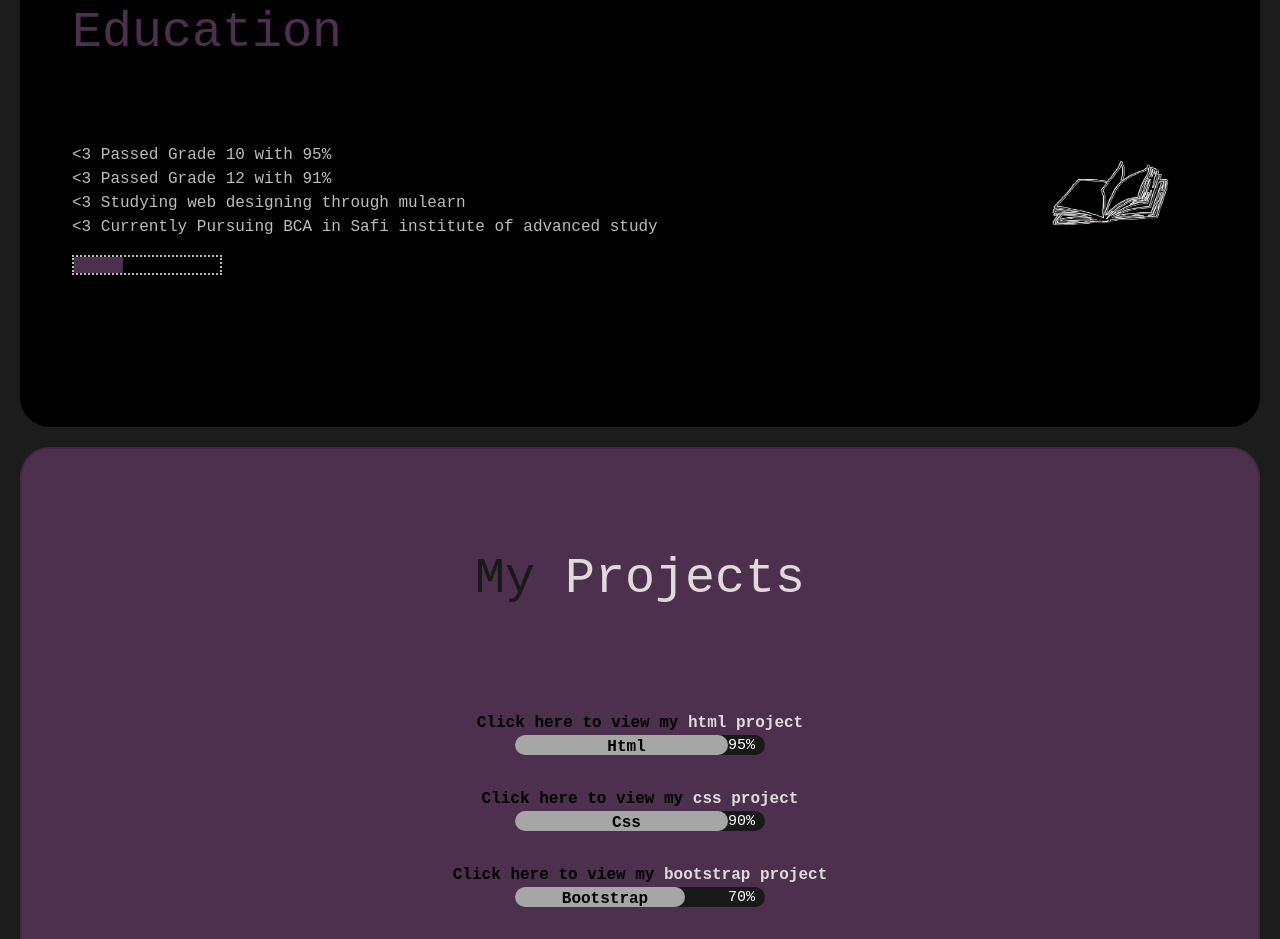
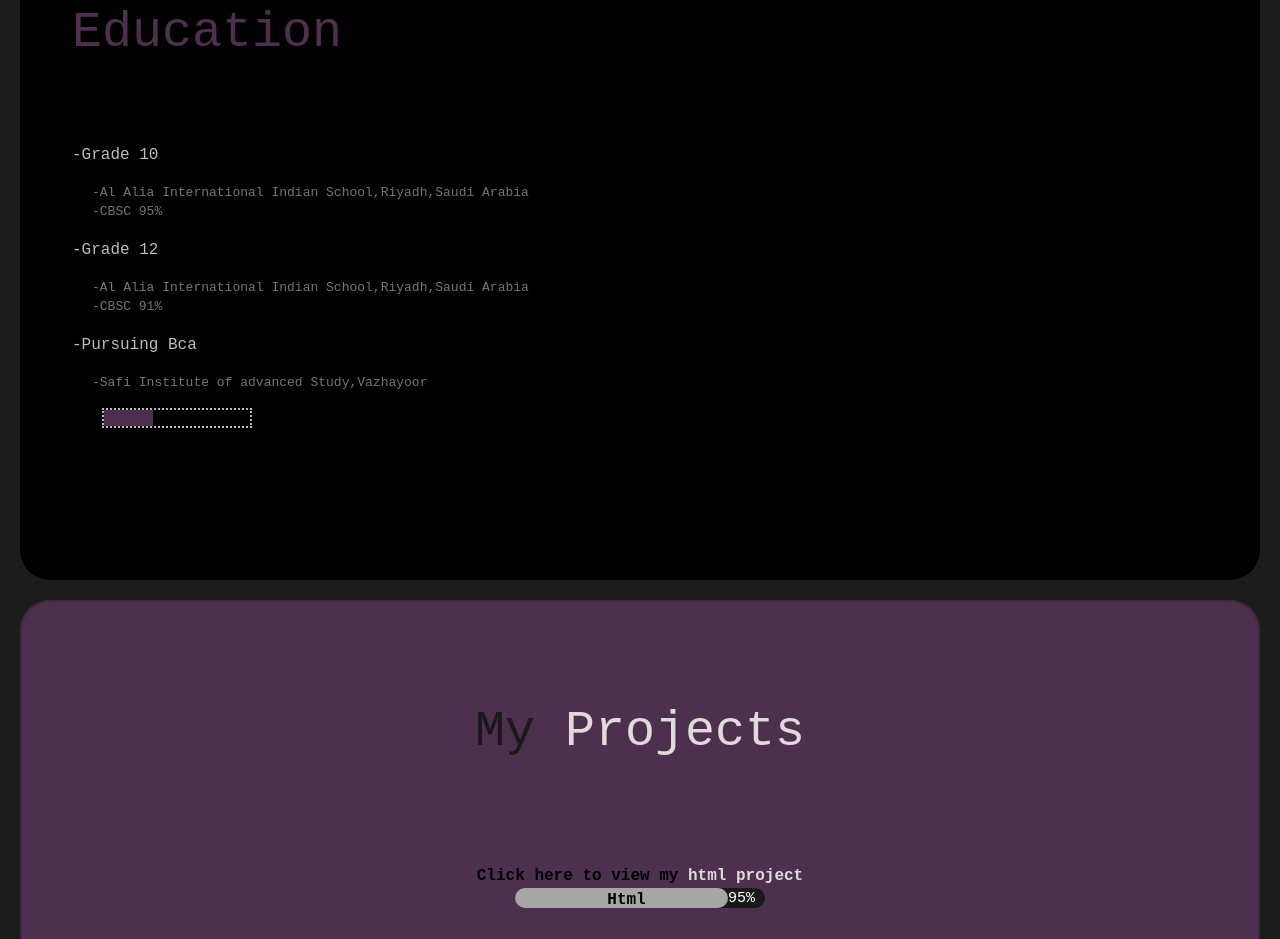
Before and after one commit to whoTheMac/finalproj, a plain HTML site: page index.html in a window 1280 px wide. Shown: the part 1475-2414 px from the top of the page. Drawn offline with nearby package versions, Linux system fonts and the light colour scheme.

Commit message:
Update index.html

```diff
--- a/index.html
+++ b/index.html
@@ -107,6 +107,7 @@
         border:2px dotted rgb(189, 185, 185);
         width:150px;
         height:20px;
+        margin-left:30px;
     }
     .purple{
         background-color: rgb(77, 48, 77);
@@ -114,8 +115,7 @@
         height:100%;
     }
     .eduu{
-        display:flex;
-        justify-content: space-between;
+
     }
     #Contact{
         text-align: center;
@@ -215,6 +215,12 @@
         padding-left:10px;
         font-weight: bold;
     }
+    .ins{
+        color:rgb(118, 116, 116);
+        font-size:13px;
+        padding-left:20px;
+        font-family:monospace;
+    }
 
 
 
@@ -265,7 +271,10 @@
     <div id="Education">
         <h3 id="education">Education</h3><br><br><br>
         <div class="eduu">
-       <p class="exp"><3 Passed Grade 10 with 95%<br><3 Passed Grade 12 with 91%<br><3 Studying web designing through mulearn<br><3 Currently Pursuing BCA in Safi institute of advanced study</p><img src="book.jpg" width="150" height="100"></div>
+       <p class="exp">-Grade 10</p><p class="ins">-Al Alia International Indian School,Riyadh,Saudi Arabia<br>-CBSC 95%</p>
+       <p class="exp">-Grade 12</p><p class="ins">-Al Alia International Indian School,Riyadh,Saudi Arabia<br>-CBSC 91%</p>
+       <p class="exp">-Pursuing Bca</p><p class="ins">-Safi Institute of advanced Study,Vazhayoor</p>
+       </div>
        <div class="load"><div class="purple"></div></div>
     </div>
     <div id="Projects" align="center">
```
